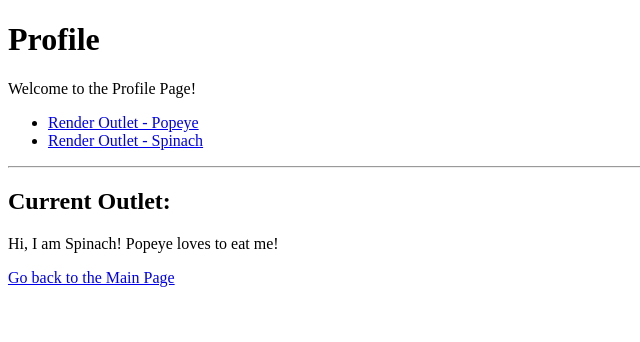
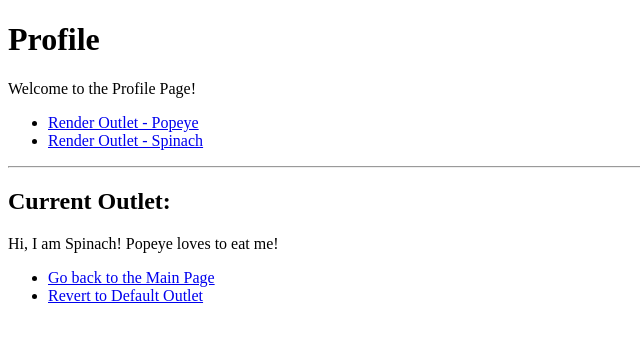
Before and after one commit to Mitadru47/React-Router-Test-App, a React (Vite) app: page /profile/spinach in a window 1280 px wide. Shown: the top 342 px of the page, without its empty margins (0-640 px from the left). Built offline with nearby package versions, Linux system fonts and the light colour scheme.

Commit message:
Default Component
Added a component to be rendered by default in the absence of nested routes

```diff
--- /dev/null
+++ b/src/components/DefaultProfile.jsx
@@ -0,0 +1,19 @@
+import { Link } from "react-router-dom";
+
+function DefaultProfile(){
+
+    return(
+
+      // In React, "empty tags" refer to the shorthand syntax for React Fragments, written as <></>.
+		  // This syntax is a concise way to group multiple JSX elements without introducing an additional DOM node (like a <div> or <span>) into the rendered HTML.
+
+      <>
+
+        <p>Default Outlet</p>
+        <Link to="/">Go back to the Main Page</Link>
+
+      </>
+    );
+}
+
+export default DefaultProfile;
--- a/src/components/Popeye.jsx
+++ b/src/components/Popeye.jsx
@@ -10,7 +10,17 @@ function Popeye(){
 		<>
 
 			<p>Hi, I am Popeye! I love to eat Spinach!</p>
-			<Link to="/">Go back to the Main Page</Link>
+
+			<nav>
+
+				<ul>
+
+					<li><Link to="/">Go back to the Main Page</Link></li>
+					<li><Link to="/profile">Revert to Default Outlet</Link></li>
+
+				</ul>
+
+			</nav>
 
 		</>
 	);
--- a/src/components/Spinach.jsx
+++ b/src/components/Spinach.jsx
@@ -10,7 +10,17 @@ function Spinach(){
 		<>
 
 			<p>Hi, I am Spinach! Popeye loves to eat me!</p>
-			<Link to="/">Go back to the Main Page</Link>
+
+			<nav>
+
+				<ul>
+
+					<li><Link to="/">Go back to the Main Page</Link></li>
+					<li><Link to="/profile">Revert to Default Outlet</Link></li>
+
+				</ul>
+
+			</nav>
 
 		</>
 	);
--- a/src/main.jsx
+++ b/src/main.jsx
@@ -8,6 +8,8 @@ import Profile from './components/Profile.jsx';
 
 import Popeye from './components/Popeye.jsx';
 import Spinach from './components/Spinach.jsx';
+
+import DefaultProfile from './components/DefaultProfile.jsx';
 
 const router = createBrowserRouter([
 
@@ -28,7 +30,9 @@ const router = createBrowserRouter([
     children: [
 
       { path: "popeye", element: <Popeye /> },
-      { path: "spinach", element: <Spinach /> }
+      { path: "spinach", element: <Spinach /> },
+
+      { index: true, element: <DefaultProfile />}
 
     ]
 
```
